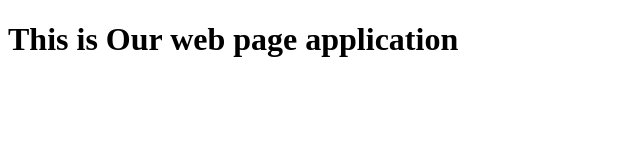
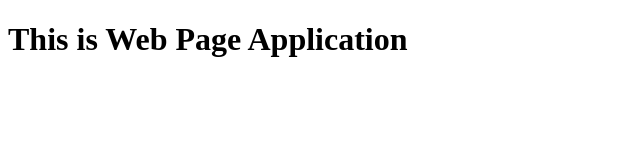
Before and after one commit to Purva-Khairnar05/web-pages, a plain HTML site: page index.html in a window 1280 px wide. Shown: the whole page, without its empty margins (0-640 px from the left). Drawn offline with Linux system fonts and the light colour scheme.

Commit message:
update index page

```diff
--- a/index.html
+++ b/index.html
@@ -6,6 +6,6 @@
 <title>Document</title>
 </head>
 <body>
-    <h1>This is Our web page application</h1>
+    <h1>This is Web Page Application</h1>
 </body>
 </html>
```
